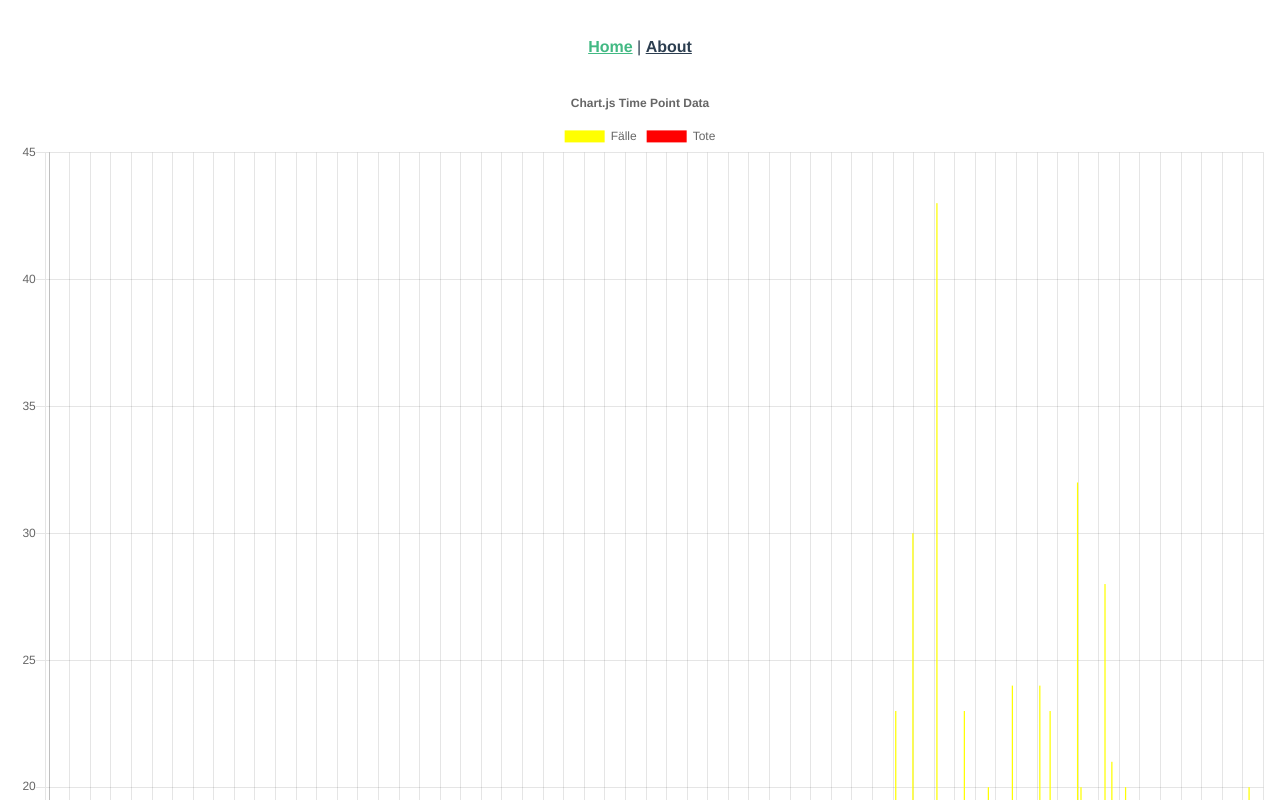
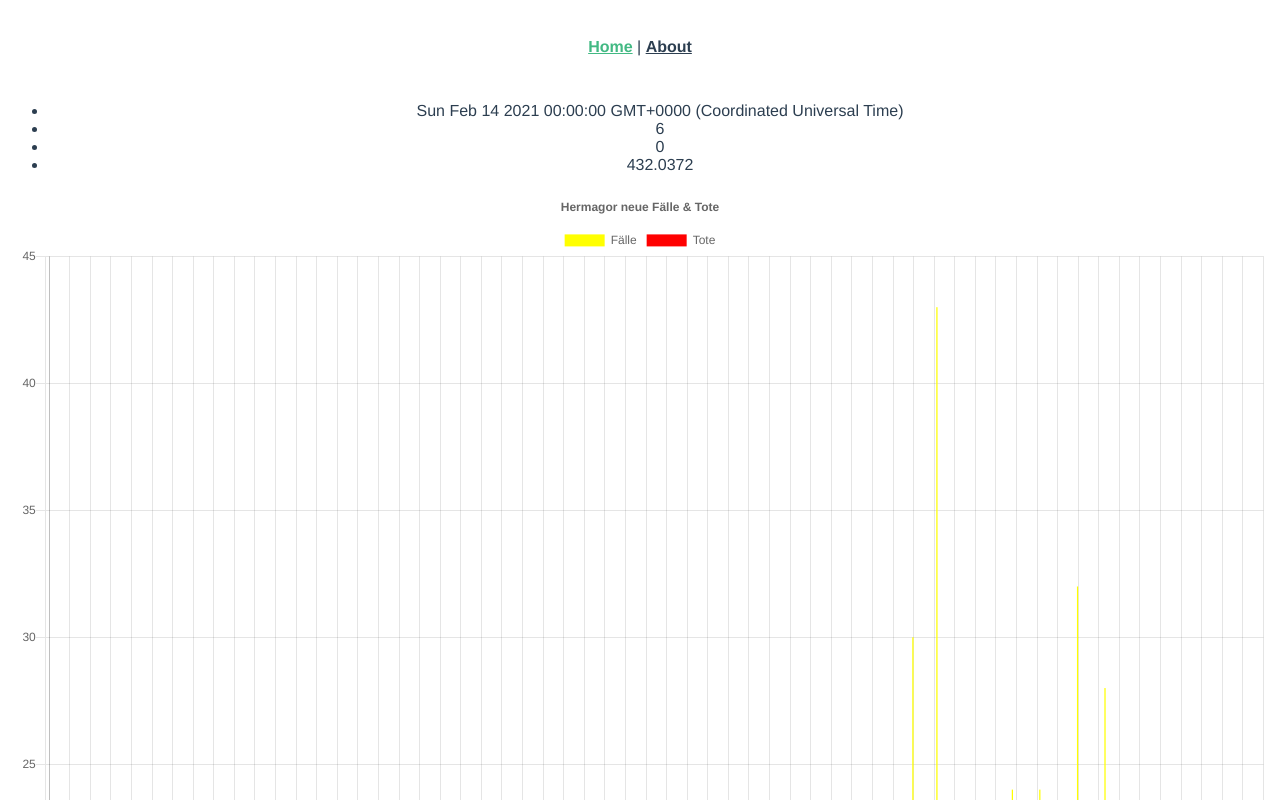
Before and after one commit to chrigu/hermagor-covid, a Vue app in the folder covid-web/: page / in a window 1280 px wide. Shown: the top 800 px of the page. Built offline with nearby package versions, Linux system fonts and the light colour scheme.

Commit message:
Add latest data

```diff
--- a/covid-web/src/views/Home.vue
+++ b/covid-web/src/views/Home.vue
@@ -1,6 +1,12 @@
 <template>
   <div class="home">
-    <BarChart v-if="data.datasets.length > 0" :chart-data="data" :options="options" />
+    <ul>
+      <li>{{latestDate}}</li>
+      <li>{{latestCases}}</li>
+      <li>{{latestDeaths}}</li>
+      <li>{{latestIncidence}}</li>
+    </ul>
+    <BarChart v-if="hasDatasets" :chart-data="data" :options="options" />
   </div>
 </template>
 
@@ -19,7 +25,7 @@ export default {
       options: {
         title: {
           display: true,
-          text: 'Chart.js Time Point Data'
+          text: 'Hermagor neue Fälle & Tote'
         },
         scales: {
           xAxes: [{
@@ -31,7 +37,16 @@ export default {
       data: {
         labels: ['bla', 'blu'],
         datasets: []
-      }
+      },
+      latestDate: null,
+      latestCases: -1,
+      latestDeaths: -1,
+      latestIncidence: -1
+    }
+  },
+  computed: {
+    hasDatasets () {
+      return this.data.datasets.length > 0
     }
   },
   methods: {
@@ -45,6 +60,9 @@ export default {
         data: data.map((datapoint, i) => ({ x: dates[i], y: datapoint.y })),
         backgroundColor: color
       }
+    },
+    getLatestDatapoint (data) {
+      return data.slice(-1)[0]
     }
   },
   mounted () {
@@ -54,6 +72,11 @@ export default {
     console.log(deathsSet)
     this.data.datasets = [casesSet, deathsSet]
     console.log(this.data)
+
+    this.latestDate = this.getLatestDatapoint(dates)
+    this.latestCases = this.getLatestDatapoint(covidData.cases).y
+    this.latestDeaths = this.getLatestDatapoint(covidData.deaths).y
+    this.latestIncidence = this.getLatestDatapoint(covidData.incidence).y
   }
 }
 </script>
```
